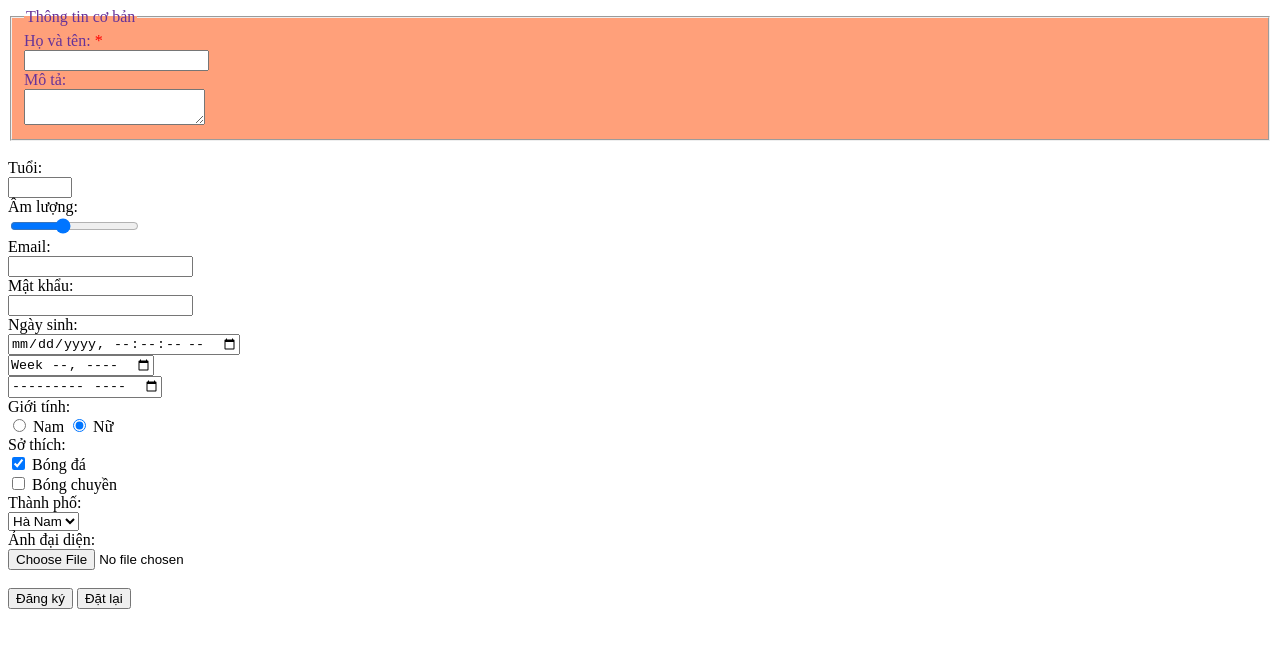
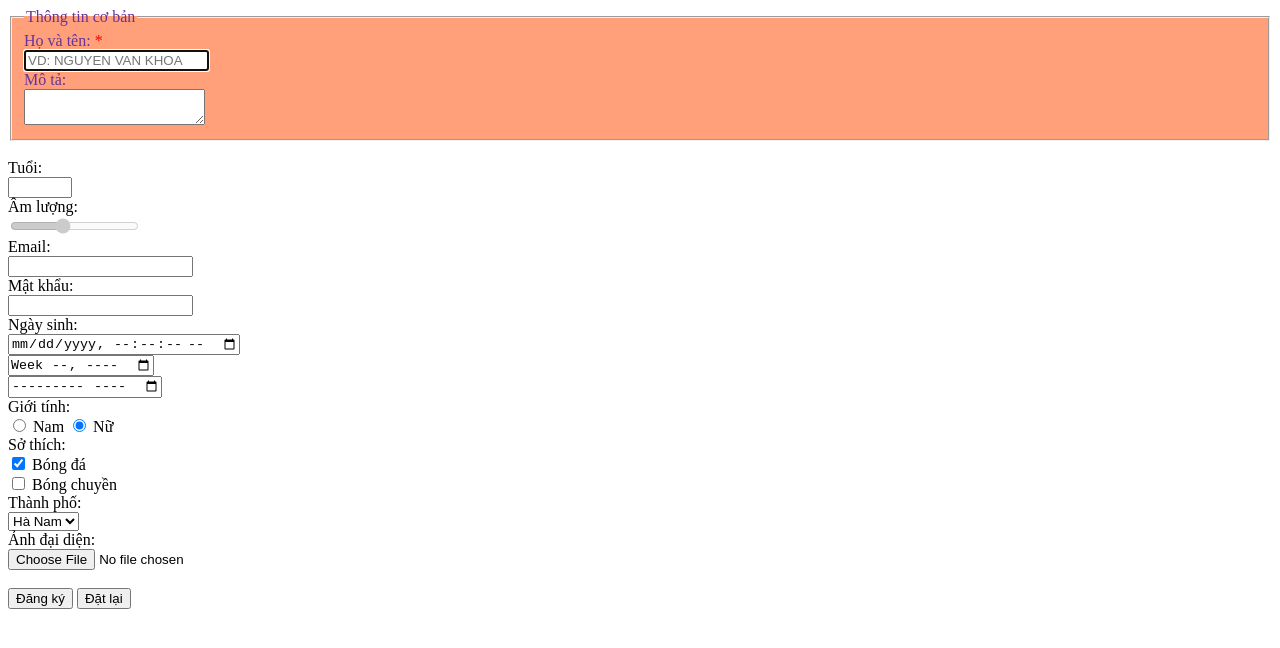
Before and after one commit to khoa-omega/frontend-basic-85, a plain HTML site: page lesson-01/form.html in a window 1280 px wide. Drawn offline with Linux system fonts and the light colour scheme.

Commit message:
Create lesson-02 & assignment-02

```diff
--- a/lesson-01/form.html
+++ b/lesson-01/form.html
@@ -10,7 +10,12 @@
 				<legend>Thông tin cơ bản</legend>
 				<label for="full-name">Họ và tên: <span style="color: red">*</span></label>
 				<br />
-				<input type="text" name="full-name" id="full-name" />
+				<input
+					type="text"
+					name="full-name"
+					id="full-name"
+					placeholder="VD: NGUYEN VAN KHOA"
+					autofocus />
 
 				<br />
 				<label for="description">Mô tả:</label>
@@ -21,17 +26,25 @@
 			<br />
 			<label for="age">Tuổi:</label>
 			<br />
-			<input type="number" name="age" id="age" min="1" max="100" step="5" />
+			<input type="number" name="age" id="age" min="1" max="100" step="5" readonly />
 
 			<br />
-			<label for="volume">Âm lượng:</label>
+			<label title="Giải thích" for="volume">Âm lượng:</label>
 			<br />
-			<input type="range" name="volume" id="volume" min="0" max="10" value="4" />
+			<input
+				title="Giải thích"
+				type="range"
+				name="volume"
+				id="volume"
+				min="0"
+				max="10"
+				value="4"
+				disabled />
 
 			<br />
 			<label for="email">Email:</label>
 			<br />
-			<input type="email" name="email" id="email" />
+			<input type="email" name="email" id="email" required />
 
 			<br />
 			<label for="password">Mật khẩu:</label>
```
